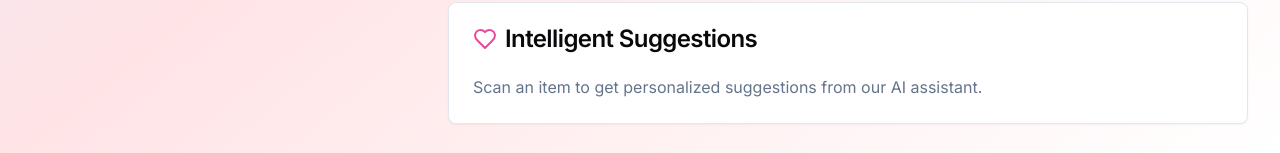
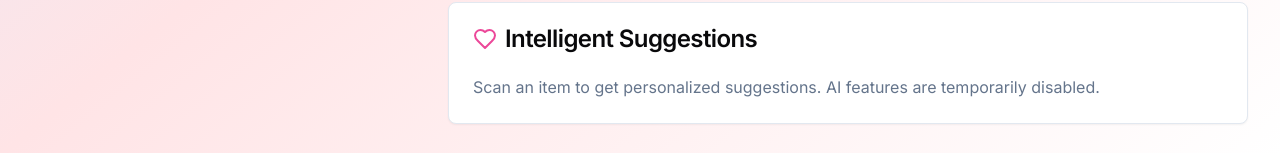
Before and after one commit to nirmalyasahoo19-arch/SCAN-N-GO, a Next.js app: page /dashboard in a window 1280 px wide. Shown: the part 878-1031 px from the top of the page. Built offline with nearby package versions, Linux system fonts and the light colour scheme.

Commit message:
Update dashboard-client.tsx

```diff
--- a/src/components/dashboard/dashboard-client.tsx
+++ b/src/components/dashboard/dashboard-client.tsx
@@ -155,8 +155,8 @@ export default function DashboardClient() {
     if (scannedItems.length > 0) {
       startRecsTransition(async () => {
         const itemBarcodes = scannedItems.map(item => item.barcode);
-        const recs = await fetchRecommendations(itemBarcodes);
-        setRecommendations(recs);
+        // const recs = await fetchRecommendations(itemBarcodes);
+        // setRecommendations(recs);
       });
     } else {
         setRecommendations([]);
@@ -401,7 +401,7 @@ export default function DashboardClient() {
                 ))}
               </ul>
             ) : (
-              <p className="text-muted-foreground">Scan an item to get personalized suggestions from our AI assistant.</p>
+              <p className="text-muted-foreground">Scan an item to get personalized suggestions. AI features are temporarily disabled.</p>
             )}
           </CardContent>
         </Card>
```
